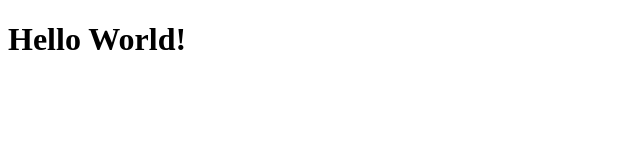
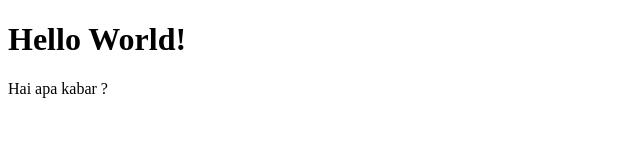
Before and after one commit to mahbub212/wpu-git-test, a plain HTML site: page index.html in a window 1280 px wide. Shown: the whole page, without its empty margins (0-640 px from the left). Drawn offline with Linux system fonts and the light colour scheme.

Commit message:
Menambahkan paragraph

```diff
--- a/index.html
+++ b/index.html
@@ -8,5 +8,6 @@
 </head>
 <body>
     <h1>Hello World!</h1>
+    <p>Hai apa kabar ?</p>
 </body>
 </html>
```
